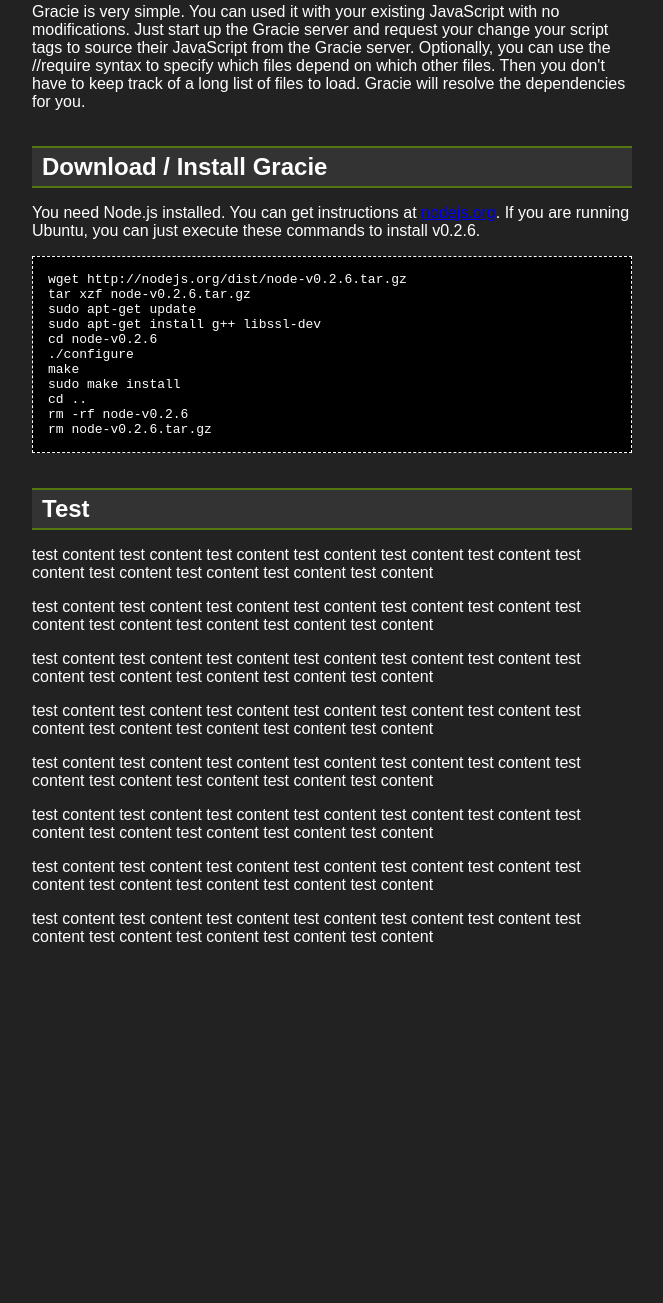
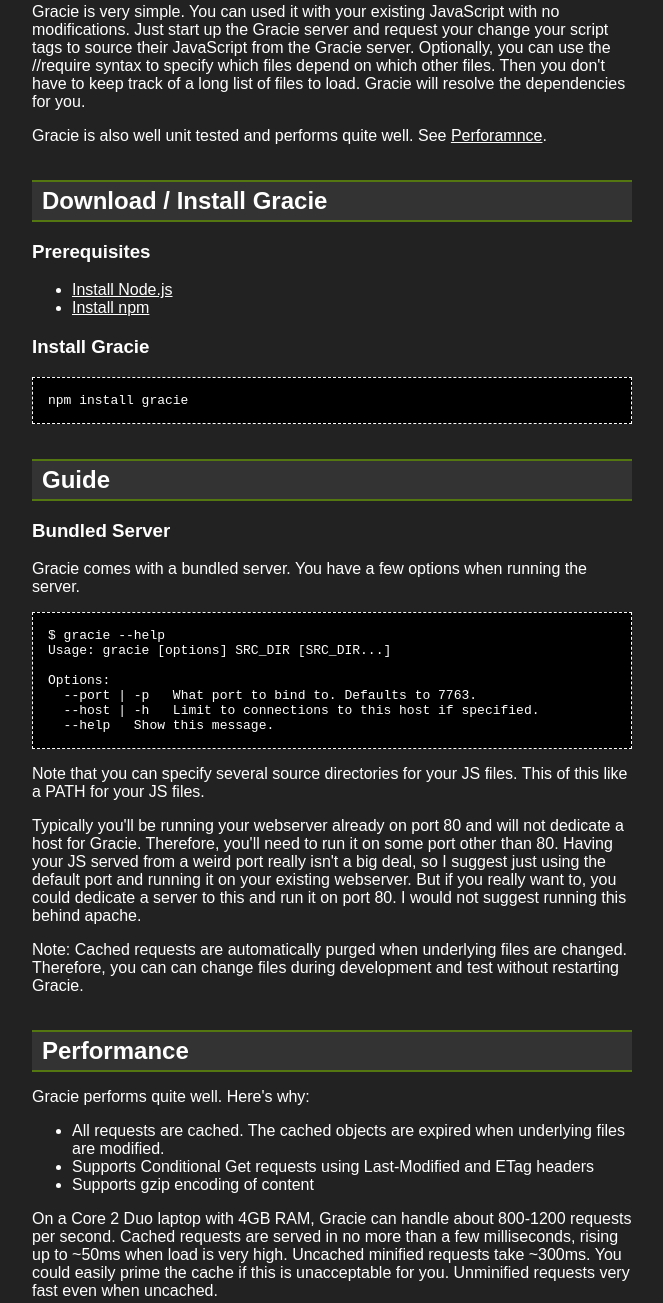
Before and after one commit to dmcquay/gracie, a website: page promote/index.html in a window 1280 px wide. Shown: the part 831-2134 px from the top of the page, without its empty margins (228-891 px from the left). Before the commit the page ends 1787 px from the top, so only its background shows below. Drawn offline with Linux system fonts and the light colour scheme; a web font is replaced by a local one.

Commit message:
Fix one more thing in package.js. Make it work with Node 0.4.0. Add docs relating to bundled server and a few other docs.

```diff
--- a/package.json
+++ b/package.json
@@ -10,8 +10,9 @@
 , "bin": { "gracie": "./bin/gracie" }
 , "dependencies" :
   { "connect": "=0.5.8"
+  , "optimist": "=0.1.6"
   , "temp": "=0.2.0"
-  , "uglify-js" : "=0.0.4"
+  , "uglify-js" : "=0.0.5"
   , "vows" : "=0.5.6"
   }
 , "engines": { "node": "*" }
--- a/promote/index.html
+++ b/promote/index.html
@@ -14,13 +14,15 @@
 	<li><a href="#intro">Intro</a></li>
 	<li><a href="#what">What is Gracie?</a></li>
 	<li><a href="#install">Download/Install</a></li>
-	<li><a href="#test2">How?</a></li>
-	<li><a href="#test2">Guide</a></li>
-	<li><a href="#test2">Download</a></li>
-	<li><a href="#test2">Git</a></li>
+	<li><a href="#guide">Guide</a>
+		<ul>
+			<li><a href="#guide-server">Bundled Server</a></li>
+		</ul>
+	</li>
+	<li><a href="#performance">Performance</a></li>
 </ul>
 
-<a name="intro"/>
+<a name="intro"></a>
 <div id="intro">
 <p>You've got some JavaScript files</p>
 <pre>-mysite
@@ -41,7 +43,7 @@
 &lt;/script&gt;</pre>
 </div>
 
-<a name="what"/>
+<a name="what"></a>
 <h2>What is Gracie?</h2>
 <p>
 	Gracie is a lightweight file server aimed at serving JavaScript files in an optimized way.
@@ -63,35 +65,78 @@
 	which files depend on which other files. Then you don't have to keep track of a long list
 	of files to load. Gracie will resolve the dependencies for you.
 </p>
+<p>
+	Gracie is also well unit tested and performs quite well. See <a href="#performance">Perforamnce</a>.
+</p>
 
-<a name="install"/>
+<a name="install"></a>
 <h2>Download / Install Gracie</h2>
+<h3>Prerequisites</h3>
+<ul>
+<li><a href="https://github.com/joyent/node/wiki/Installation">Install Node.js</a></li>
+<li><a href="http://npmjs.org">Install npm</a></li>
+</ul>
+<h3>Install Gracie</h3>
+<pre>npm install gracie</pre>
+
+<!--
+standalone server
+require syntax and logic
+connect middleware
+-->
+
+
+<a name="guide"></a>
+<h2>Guide</h2>
+
+<a name="guide-server"></a>
+<h3>Bundled Server</h3>
+<p>Gracie comes with a bundled server. You have a few options when running the server.</p>
+<pre>$ gracie --help
+Usage: gracie [options] SRC_DIR [SRC_DIR...]
+
+Options:
+  --port | -p	What port to bind to. Defaults to 7763.
+  --host | -h	Limit to connections to this host if specified.
+  --help   Show this message.</pre>
 <p>
-	You need Node.js installed. You can get instructions at <a href="http://nodejs.org">nodejs.org</a>.
-	If you are running Ubuntu, you can just execute these commands to install v0.2.6.
+	Note that you can specify several source directories for your JS files. This of this
+	like a PATH for your JS files.
 </p>
-<pre>wget http://nodejs.org/dist/node-v0.2.6.tar.gz
-tar xzf node-v0.2.6.tar.gz
-sudo apt-get update
-sudo apt-get install g++ libssl-dev
-cd node-v0.2.6
-./configure
-make
-sudo make install
-cd ..
-rm -rf node-v0.2.6
-rm node-v0.2.6.tar.gz</pre>
+<p>
+	Typically you'll be running your webserver already on port 80 and will not dedicate
+	a host for Gracie. Therefore, you'll need to run it on some port other than 80.
+	Having your JS served from a weird port really isn't a big deal, so I suggest just
+	using the default port and running it on your existing webserver. But if you really
+	want to, you could dedicate a server to this and run it on port 80. I would not suggest
+	running this behind apache.
+</p>
+<p>
+	Note: Cached requests are automatically purged when underlying files are changed.
+	Therefore, you can can change files during development and test without restarting
+	Gracie.
+</p>
 
-<a name="test2"/>
-<h2>Test</h2>
-<p>test content test content test content test content test content test content test content test content test content test content test content</p>
-<p>test content test content test content test content test content test content test content test content test content test content test content</p>
-<p>test content test content test content test content test content test content test content test content test content test content test content</p>
-<p>test content test content test content test content test content test content test content test content test content test content test content</p>
-<p>test content test content test content test content test content test content test content test content test content test content test content</p>
-<p>test content test content test content test content test content test content test content test content test content test content test content</p>
-<p>test content test content test content test content test content test content test content test content test content test content test content</p>
-<p>test content test content test content test content test content test content test content test content test content test content test content</p>
+<a name="performance"></a>
+<h2>Performance</h2>
+<p>Gracie performs quite well. Here's why:</p>
+<ul>
+<li>All requests are cached. The cached objects are expired when underlying files are modified.</li>
+<li>Supports Conditional Get requests using Last-Modified and ETag headers</li>
+<li>Supports gzip encoding of content</li>
+</ul>
+<p>
+	On a Core 2 Duo laptop with 4GB RAM, Gracie can handle about 800-1200 requests per second.
+	Cached requests are served in no more than a few milliseconds, rising up to ~50ms when load
+	is very high. Uncached minified requests take ~300ms. You could easily prime the cache if this
+	is unacceptable for you. Unminified requests very fast even when uncached.
+</p>
+<p>
+	In these tests, Gracie only consumed one CPU and a small portion of the RAM. It could be beefed
+	up a lot of needed by running multiple instances of Gracie using <a href="https://github.com/senchalabs/spark">spark</a>
+	or <a href="https://github.com/LearnBoost/cluster">cluster</a> and of course by using more serious
+	hardware or using multiple servers.
+</p>
 
 </body>
 </html>
--- a/promote/main.css
+++ b/promote/main.css
@@ -1,3 +1,8 @@
+a {
+	color: white;
+	text-decoration: underline;
+}
+
 html, body {
 	margin: 0;
 	padding: 0;
@@ -46,12 +51,20 @@
 
 #nav-main {
 	position: fixed;
-	top: 60px;
-	left: 0;
+	top: 80px;
+	left: 20px;
 	color: #fff;
+	list-style-type: none;
+	line-height: 25px;
+	margin: 0;
+	padding: 0;
 }
 #nav-main a {
 	color: #fff;
+	text-decoration: none;
+}
+#nav-main a:hover {
+	text-decoration: underline;
 }
 
 h2 {
```
